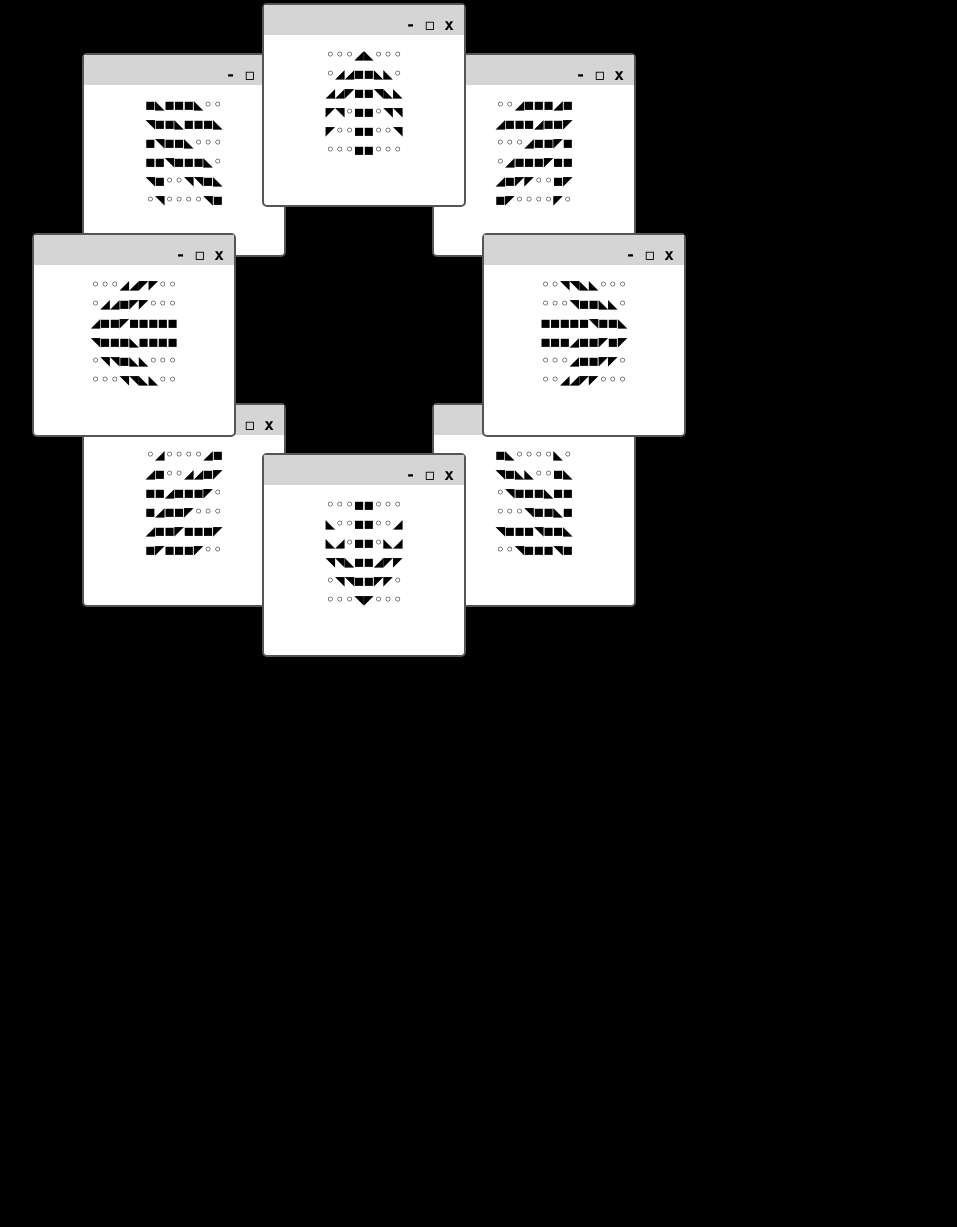
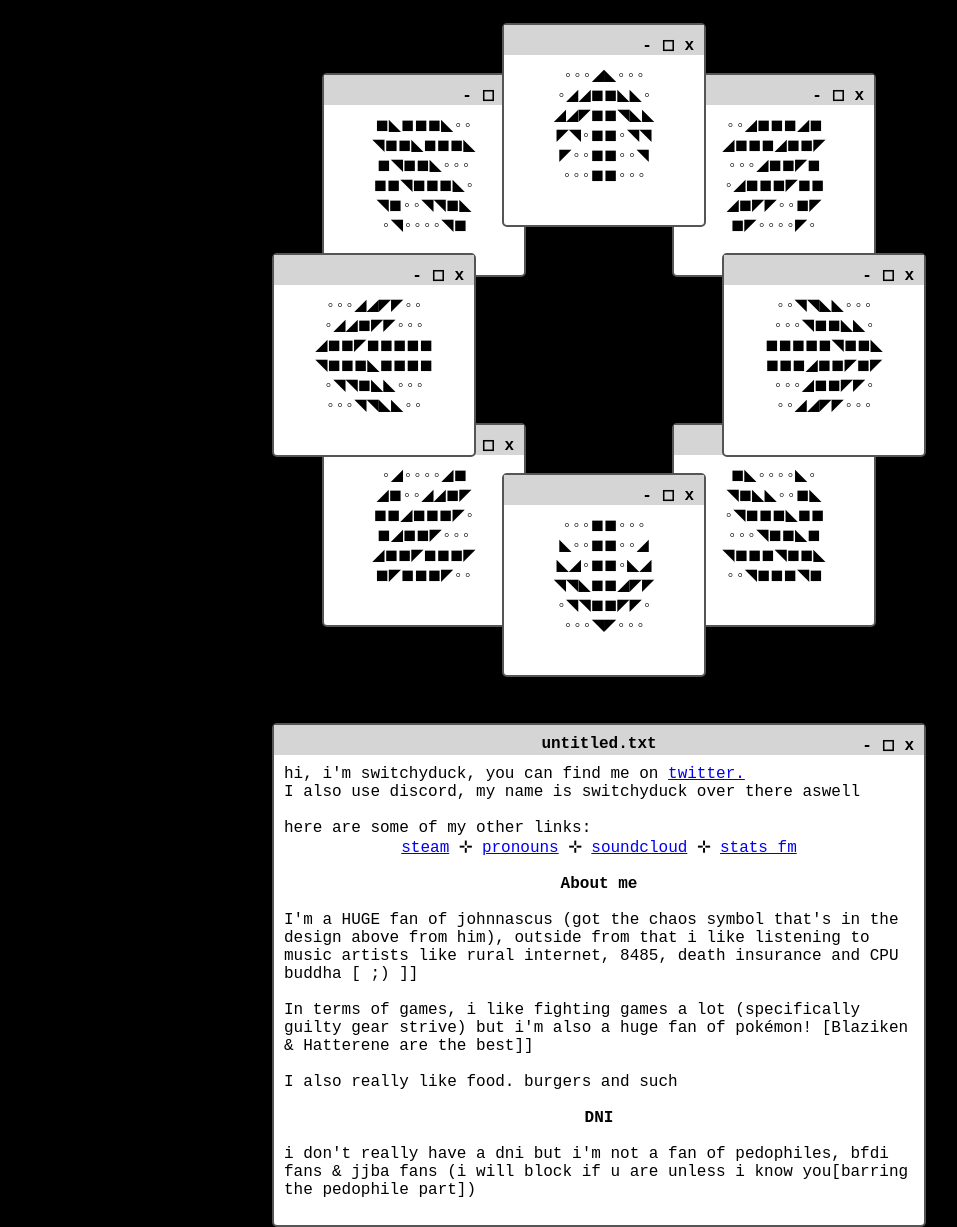
Before and after one commit to switchyduck/switchyduck, a plain HTML site: page index.html in a window 1280 px wide. Shown: the part 47-1274 px from the top of the page, without its empty margins (18-975 px from the left). Before the commit the page ends 800 px from the top, so only its background shows below. Drawn offline with Linux system fonts and the light colour scheme.

Commit message:
made tje website a website

```diff
--- a/index.html
+++ b/index.html
@@ -3,14 +3,17 @@
 <head>
     <meta charset="UTF-8">
     <meta name="viewport" content="width=device-width, initial-scale=1.0">
-    <title>fortnite</title>
+    <title>$w17chyduc|<</title>
     <style>
         body {
             background-color: #000000;
             color: black;
-            font-family: 'Lucida Console';
+            font-family: 'Courier New';
             margin: 0;
-            overflow: hidden;
+            display: flex;
+            justify-content: center;
+            align-items: center;
+            height: 100vh; /* Full viewport height */
         }
         .window {
             width: 200px;
@@ -22,7 +25,22 @@
             border: 2px solid #555;
             border-radius: 5px;
             /*box-shadow: 2px 2px 10px rgba(0, 0, 0, 0.5);*/
+            position: absolute;
         }
+
+        .windowsmall {
+            width: 650px;
+            height: 500px;
+            position: absolute;
+            top: 50px;
+            left: 50px;
+            background: white;
+            border: 2px solid #555;
+            border-radius: 5px;
+            /*box-shadow: 2px 2px 10px rgba(0, 0, 0, 0.5);*/
+            position: absolute;
+        }
+
         .window-header {
             width: 100%;
             height: 30px;
@@ -34,17 +52,101 @@
             text-align: right;
             font-weight: bold;
             box-sizing: border-box;
+            position: relative; /* Needed for absolute positioning of .window-title */
         }
+
+        .window-title {
+            width: 100%;
+            height: 30px;
+            padding: 10px;
+            text-align: center;
+            font-weight: bold;
+            box-sizing: border-box;
+            position: absolute;
+            top: 0;
+            left: 0;
+            z-index: 10; /* Ensures it appears above .window-header */
+            pointer-events: none; /* Prevents it from interfering with interactions */
+        }
+
+
         .window-content {
             padding: 10px;
             text-align: center;
             color: black;
         }
+
+        .window-contentbody {
+            padding: 10px;
+
+            color: black;
+        }
+
+
+        .container {
+            position: absolute;
+            top: 50%;
+            left: 50%;
+            transform: translate(-50%, -50%);
+            width: min(700px, calc(100% - 40px));
+            height: min(910px, calc(100% - 40px));
+
+            min-width: 300px;
+            min-height: 400px;
+
+
+            box-sizing: border-box;
+            padding: 20px;
+        }
+
+
+
+
     </style>
 </head>
 <body>
 
-    <div class="window" id="window1" style="top: 100px; left: 100px;">
+
+    <div class="container">
+
+    <div class="windowsmall" id="windowbody" style="top: 750px; left: 0px;">
+        <div class="window-header">- ◻ x</div>
+        <div class="window-title">untitled.txt</div>
+        <div class="window-contentbody">
+
+            <span>
+                hi, i'm switchyduck, you can find me on <a href="https://x.com/Switchyduck">twitter.</a><br>
+                I also use discord, my name is switchyduck over there aswell
+            </span>
+            <br><br>
+
+            here are some of my other links: <br><center>
+                <a href="https://steamcommunity.com/id/switchyduck/">steam</a> <span><strong>⊹</strong></span>
+                <a href="https://en.pronouns.page/@switchyduck">pronouns</a> <span><strong>⊹</strong></span>
+                <a href="https://soundcloud.com/switchyduck">soundcloud</a> <span><strong>⊹</strong></span>
+                <a href="https://stats.fm/switchyduck">stats fm</a>
+            </center><br>
+
+            <center>
+                <span><strong>About me</strong></span>
+            </center>
+            <br>
+            <span>I'm a HUGE fan of johnnascus (got the chaos symbol that's in the design above from him), outside from that i like listening to music artists like rural internet, 8485, death insurance and CPU buddha [ ;) ]]<br><br>
+                       In terms of games, i like fighting games a lot (specifically guilty gear strive) but i'm also a huge fan of pokémon! [Blaziken & Hatterene are the best]]<br><br>
+                       I also really like food. burgers and such<br><br>
+            </span>
+
+            <center>
+                <span><strong>DNI</strong></span>
+            </center>
+            <br>
+            <span>i don't really have a dni but i'm not a fan of pedophiles, bfdi fans & jjba fans (i will block if u are unless i know you[barring the pedophile part])</span>
+
+        </div>
+    </div>
+
+
+    <div class="window" id="window1" style="top: 100px; left: 50px;">
         <div class="window-header">- ◻ x</div>
         <div class="window-content">
             <center>
@@ -58,7 +160,7 @@
         </div>
     </div>
 
-    <div class="window" id="window2" style="top: 100px; left: 450px;">
+    <div class="window" id="window2" style="top: 100px; left: 400px;">
         <div class="window-header">- ◻ x</div>
         <div class="window-content">
             <center>
@@ -72,7 +174,7 @@
         </div>
     </div>
 
-    <div class="window" id="window3" style="top: 450px; left: 100px;">
+    <div class="window" id="window3" style="top: 450px; left: 50px;">
         <div class="window-header">- ◻ x</div>
         <div class="window-content">
             <center>
@@ -87,7 +189,7 @@
     </div>
 
 
-    <div class="window" id="window4" style="top: 450px; left: 450px;">
+    <div class="window" id="window4" style="top: 450px; left: 400px;">
         <div class="window-header">- ◻ x</div>
         <div class="window-content">
             <center>
@@ -101,7 +203,7 @@
         </div>
     </div>
 
-    <div class="window" id="windowa" style="top: 50px; left: 280px;">
+    <div class="window" id="windowa" style="top: 50px; left: 230px;">
         <div class="window-header">- ◻ x</div>
         <div class="window-content">
             <center>
@@ -115,7 +217,7 @@
         </div>
     </div>
 
-    <div class="window" id="windowb" style="top: 500px; left: 280px;">
+    <div class="window" id="windowb" style="top: 500px; left: 230px;">
         <div class="window-header">- ◻ x</div>
         <div class="window-content">
             <center>
@@ -129,7 +231,7 @@
         </div>
     </div>
 
-    <div class="window" id="windowc" style="top: 280px; left: 50px;">
+    <div class="window" id="windowc" style="top: 280px; left: 0px;">
         <div class="window-header">- ◻ x</div>
         <div class="window-content">
             <center>
@@ -143,7 +245,7 @@
         </div>
     </div>
 
-    <div class="window" id="windowd" style="top: 280px; left: 500px;">
+    <div class="window" id="windowd" style="top: 280px; left: 450px;">
         <div class="window-header">- ◻ x</div>
         <div class="window-content">
             <center>
@@ -158,32 +260,11 @@
     </div>
 
 
-    <script>
-        function makeDraggable(windowElement) {
-            let header = windowElement.querySelector(".window-header");
-            let offsetX, offsetY, isDragging = false;
+    </div >
 
-            header.addEventListener("mousedown", (e) => {
-                isDragging = true;
-                offsetX = e.clientX - windowElement.offsetLeft;
-                offsetY = e.clientY - windowElement.offsetTop;
-                header.style.cursor = "grabbing";
-            });
+        <script>
 
-            document.addEventListener("mousemove", (e) => {
-                if (!isDragging) return;
-                windowElement.style.left = e.clientX - offsetX + "px";
-                windowElement.style.top = e.clientY - offsetY + "px";
-            });
-
-            document.addEventListener("mouseup", () => {
-                isDragging = false;
-                header.style.cursor = "grab";
-            });
-        }
-
-        document.querySelectorAll(".window").forEach(makeDraggable);
-    </script>
+        </script>
 
 </body>
 </html>
```
